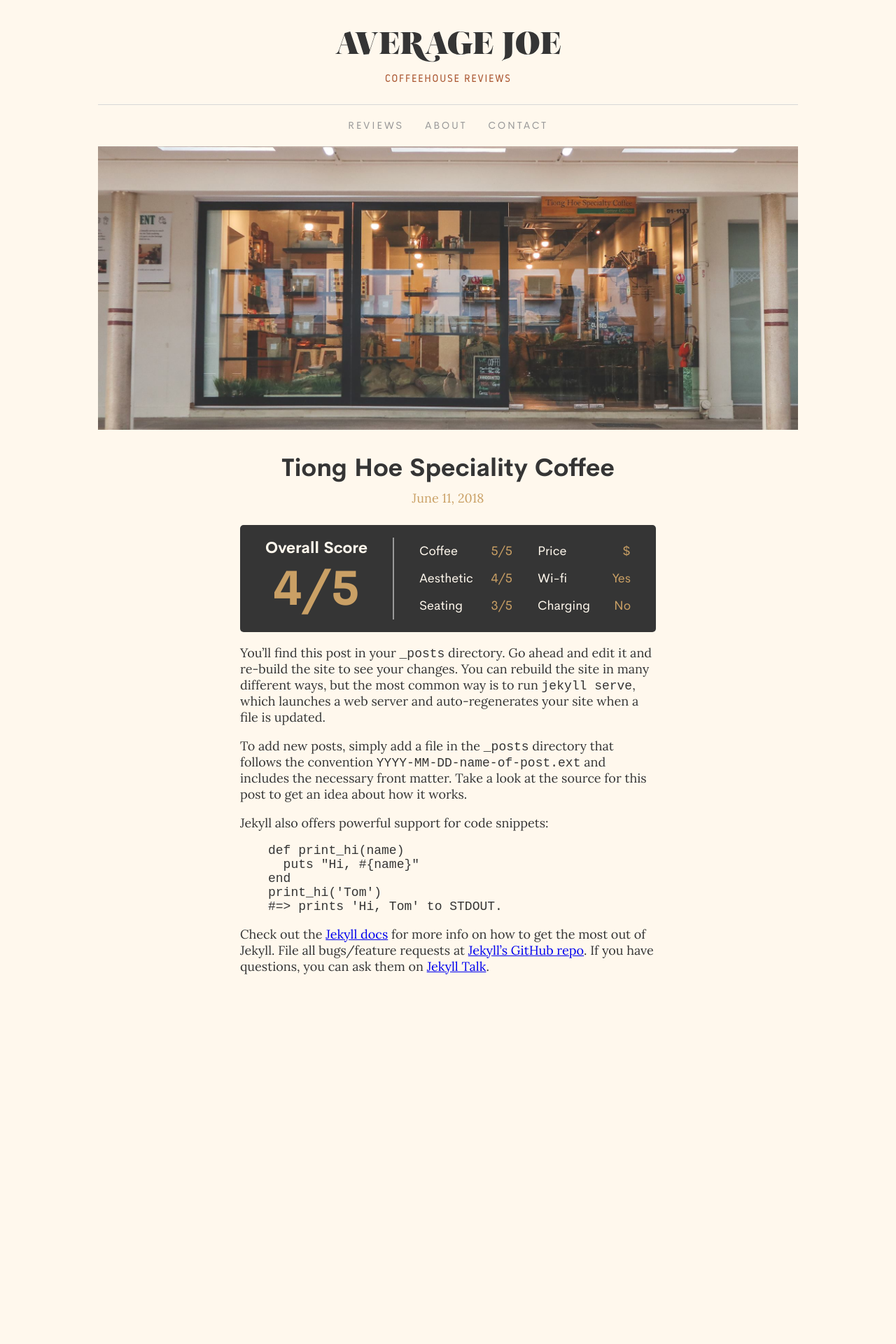
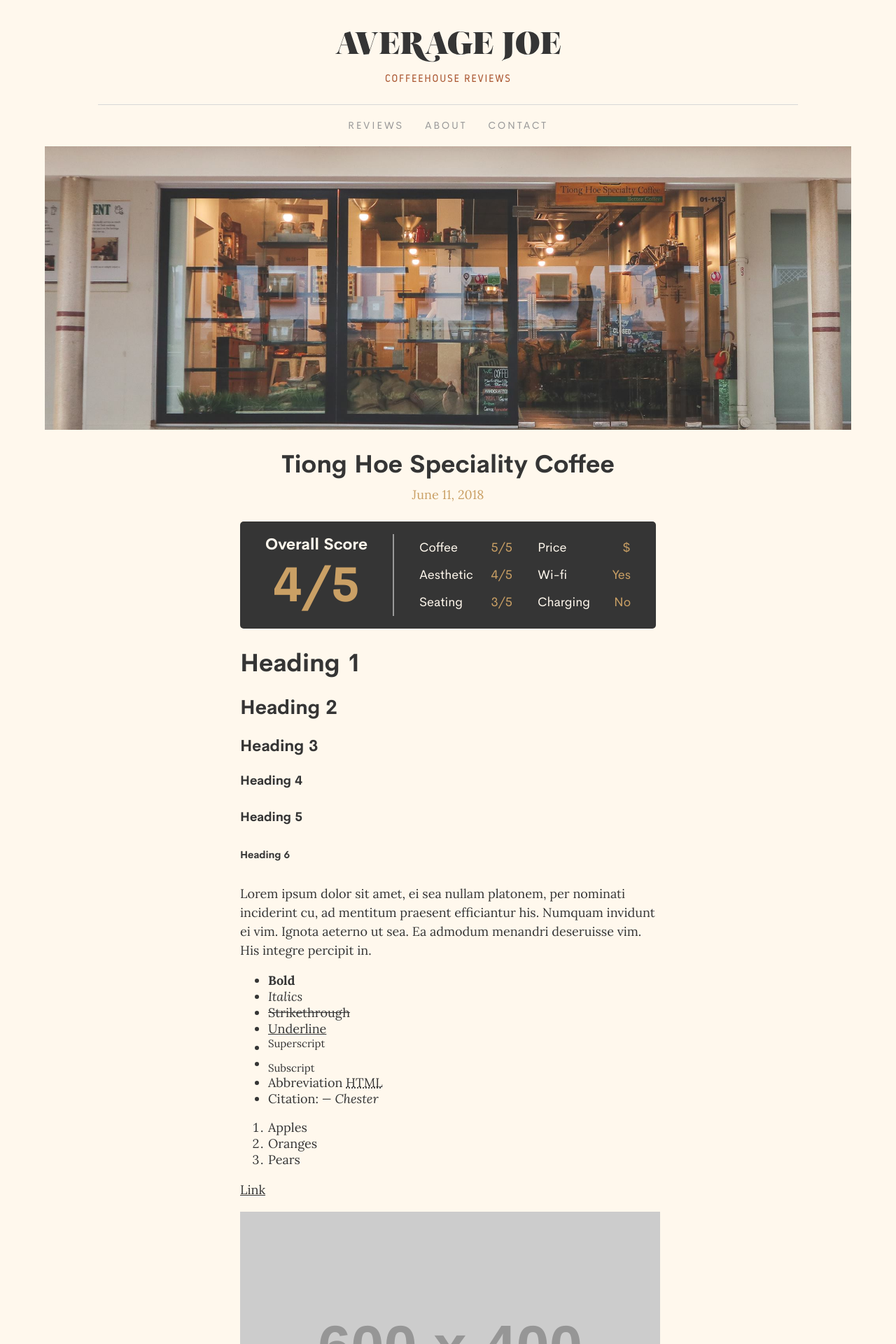
Before and after one commit to chesterhow/average-joe, a Jekyll site: the page built from _posts/2018-06-11-tiong-hoe-speciality-coffee.md, in a window 1280 px wide. Shown: the top 1920 px of the page at 70% size. Built offline with Jekyll 4.4.1, drawn with Linux system fonts in a browser that asks for light colours; before the commit the page ends 1410 px from its top, so only the background shows below that; some of the changed text lies outside the part shown.

Commit message:
Test markdown styling

```diff
--- a/_posts/2018-06-11-tiong-hoe-speciality-coffee.md
+++ b/_posts/2018-06-11-tiong-hoe-speciality-coffee.md
@@ -12,22 +12,38 @@ review:
   wifi: "Yes"
   charging: "No"
 ---
-You’ll find this post in your `_posts` directory. Go ahead and edit it and re-build the site to see your changes. You can rebuild the site in many different ways, but the most common way is to run `jekyll serve`, which launches a web server and auto-regenerates your site when a file is updated.
+# Heading 1
+## Heading 2
+### Heading 3
+#### Heading 4
+##### Heading 5
+###### Heading 6
+Lorem ipsum dolor sit amet, ei sea nullam platonem, per nominati inciderint cu, ad mentitum praesent efficiantur his. Numquam invidunt ei vim. Ignota aeterno ut sea. Ea admodum menandri deseruisse vim. His integre percipit in.
 
-To add new posts, simply add a file in the `_posts` directory that follows the convention `YYYY-MM-DD-name-of-post.ext` and includes the necessary front matter. Take a look at the source for this post to get an idea about how it works.
+- **Bold**
+- _Italics_
+- ~~Strikethrough~~
+- <ins>Underline</ins>
+- <sup>Superscript</sup>
+- <sub>Subscript</sub>
+- Abbreviation <abbr title="HyperText Markup Language">HTML</abbr>
+- Citation: <cite>&mdash; Chester</cite>
 
-Jekyll also offers powerful support for code snippets:
+1. Apples
+2. Oranges
+3. Pears
 
-{% highlight ruby %}
-def print_hi(name)
-  puts "Hi, #{name}"
-end
-print_hi('Tom')
-#=> prints 'Hi, Tom' to STDOUT.
-{% endhighlight %}
+[Link](https://google.com)
 
-Check out the [Jekyll docs][jekyll-docs] for more info on how to get the most out of Jekyll. File all bugs/feature requests at [Jekyll’s GitHub repo][jekyll-gh]. If you have questions, you can ask them on [Jekyll Talk][jekyll-talk].
+![Placeholder image](https://placehold.it/600x400 "Placeholder image")
 
-[jekyll-docs]: https://jekyllrb.com/docs/home
-[jekyll-gh]:   https://github.com/jekyll/jekyll
-[jekyll-talk]: https://talk.jekyllrb.com/
+![Image with caption](https://placehold.it/400x200 "Image with caption")
+_This is an image with a caption_
+
+> Curabitur blandit tempus porttitor. Nullam quis risus eget urna mollis ornare vel eu leo. Nullam id dolor id nibh ultricies vehicula ut id elit.
+
+Graece tempor pro te. Doming assueverit est ex, sed in cibo laudem pericula. Debet tamquam nec ad, vis no cetero mediocrem, vide definitiones sed eu. Vis eu ferri constituam, dico solet iudico ut sea, comprehensam conclusionemque sit ei. Vero ancillae adipisci at est, invidunt similique scripserit has in. At eam nullam lucilius, aliquip fuisset luptatum ius ut. Eum legimus cotidieque no, sed ad nulla habemus conceptam, his at quis erant fabellas.
+
+<hr>
+
+Meis integre quo ex, ei ius magna harum nusquam. At iriure volutpat cotidieque mei, est errem dissentiunt te. Modo vituperatoribus ea ius, at duo tation iriure blandit. Qui ea malorum insolens, vocibus posidonium vix ea. Ornatus vituperata no vix.
--- a/_sass/average-joe/_base.scss
+++ b/_sass/average-joe/_base.scss
@@ -48,3 +48,18 @@ h5 {
 h6 {
   font-size: 0.8rem;
 }
+
+p {
+  line-height: 1.5;
+}
+
+a {
+  color: $black;
+}
+
+blockquote {
+  margin: 0.8rem 0;
+  padding: 0 1rem;
+  border-left: 0.25rem solid $grey-light;
+  color: $grey;
+}
--- a/_sass/average-joe/_post.scss
+++ b/_sass/average-joe/_post.scss
@@ -1,8 +1,13 @@
 .post {
-  @extend %page-max-width;
   margin-top: 1rem;
 
+  img {
+    display: block;
+    margin: 0 auto;
+  }
+
   &--image {
+    @extend %page-max-width;
     width: 100%;
     height: 45vh;
     object-fit: cover;
@@ -18,7 +23,7 @@
   }
 
   &--date {
-    margin: 0 0 1.5rem;
+    margin: 0;
     color: $gold;
     font-family: $serif;
     font-weight: normal;
@@ -31,6 +36,7 @@
   grid-template:
     "overall breakdown"
     / auto 1fr;
+  margin: 1.5rem 0;
   border-radius: 5px;
   background: $black;
   color: $gold-light;
@@ -68,7 +74,7 @@
       "overall"
       "breakdown";
     max-width: 20rem;
-    margin: 0 auto;
+    margin: 1.5rem auto;
 
     .review--breakdown {
       margin: 0 2rem;
```
